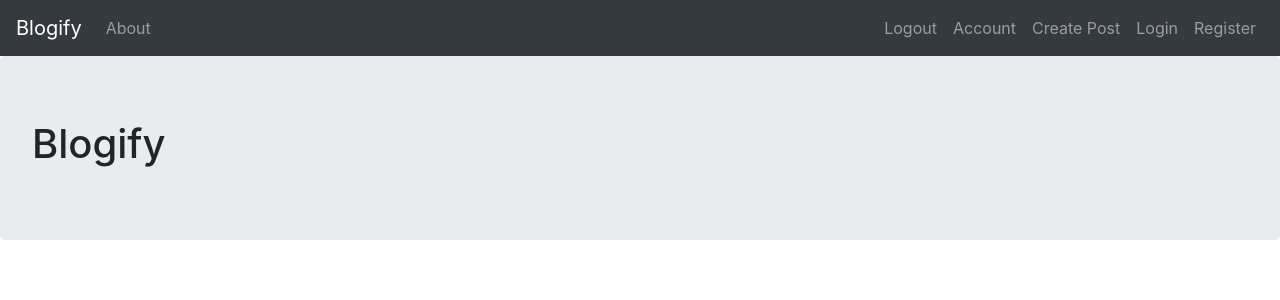
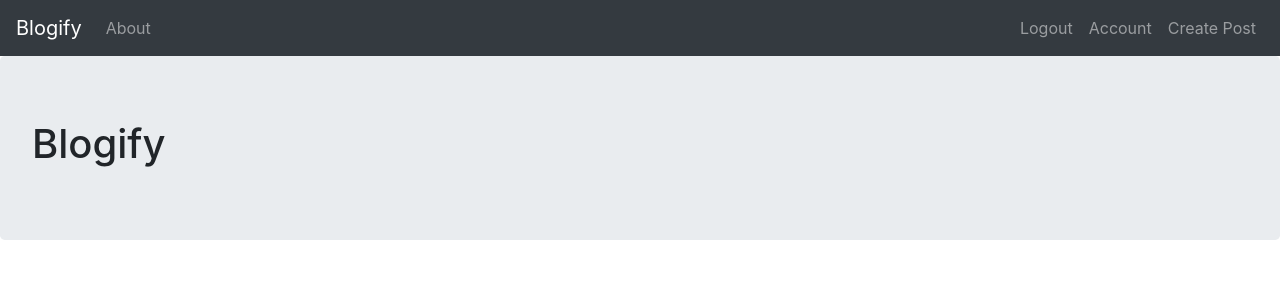
Before and after one commit to shiroyasha9/blogify-flask, a Flask app: page / in a window 1280 px wide. Shown: the top 300 px of the page. Run offline with Flask 2, Linux system fonts and the light colour scheme; a user stored in the database is signed in; tables that the repository leaves empty hold one stand-in row (values such as "Sample post").

Commit message:
add checks in the navigation bar and fix some stuff

```diff
--- a/blogify/__init__.py
+++ b/blogify/__init__.py
@@ -21,7 +21,7 @@ Migrate(app,db)
 login_manager = LoginManager()
 
 login_manager.init_app(app)
-login_manager.login_view = 'users.login'
+login_manager.login_view = 'users_posts.login'
 
 # Error handling
 
--- a/blogify/templates/base.html
+++ b/blogify/templates/base.html
@@ -31,21 +31,30 @@
         </li>
       </ul>
       <ul class="navbar-nav">
+        {% if current_user.is_authenticated %}
         <li class="nav-item">
-          <a class="nav-link" href="#">Logout</a>
+          <a class="nav-link" href="{{url_for('users_posts.logout')}}"
+            >Logout</a
+          >
         </li>
         <li class="nav-item">
-          <a class="nav-link" href="#">Account</a>
+          <a class="nav-link" href="{{url_for('users_posts.account')}}"
+            >Account</a
+          >
         </li>
         <li class="nav-item">
           <a class="nav-link" href="#">Create Post</a>
         </li>
+        {% else %}
         <li class="nav-item">
-          <a class="nav-link" href="#">Login</a>
+          <a class="nav-link" href="{{url_for('users_posts.login')}}">Login</a>
         </li>
         <li class="nav-item">
-          <a class="nav-link" href="#">Register</a>
+          <a class="nav-link" href="{{url_for('users_posts.register')}}"
+            >Register</a
+          >
         </li>
+        {% endif %}
       </ul>
     </nav>
     <div>{% block content %} {% endblock %}</div>
--- a/blogify/users_posts/views.py
+++ b/blogify/users_posts/views.py
@@ -15,7 +15,7 @@ def register():
     db.session.add(user)
     db.session.commit()
     flash('Thanks for registration!')
-    return redirect(url_for(users_posts.login))
+    return redirect(url_for('users_posts.login'))
 
   return render_template('register.html', form=form)
 
```
Also changed, not shown: blogify/templates/account.html (+13 -3 lines), README.md (added), 1 other file.
